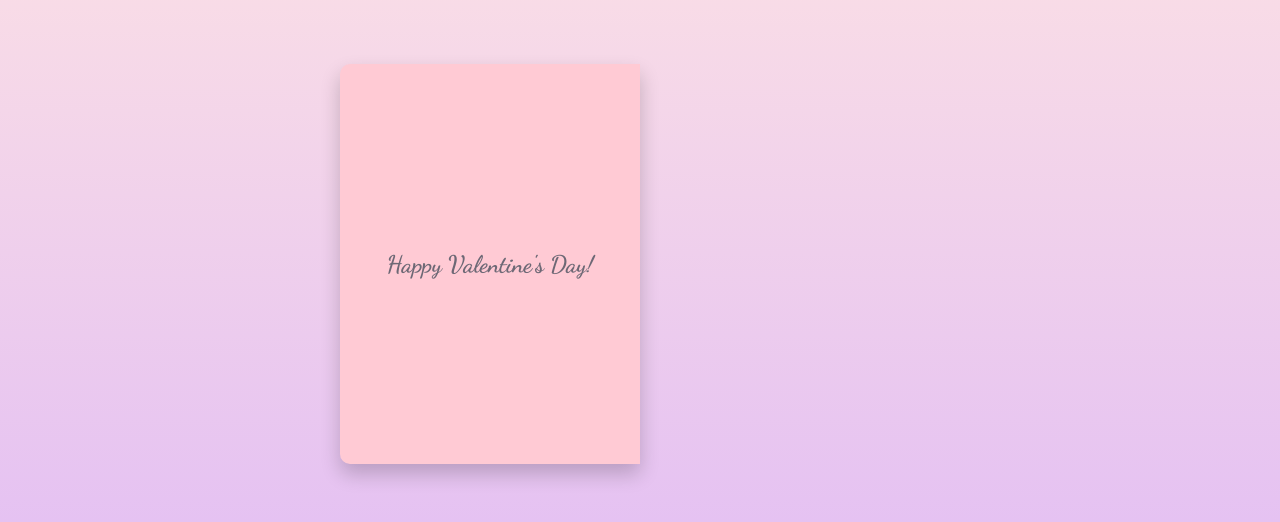
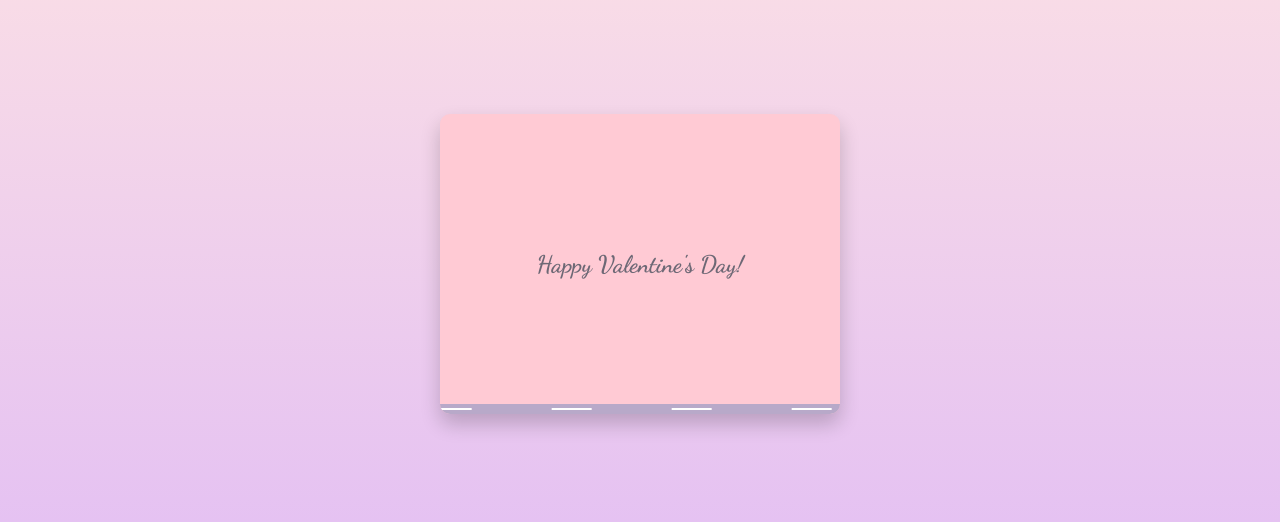
Before and after one commit to NanditaAnushravMudgal/Valentine, a plain HTML site: page index.html in a window 1280 px wide. Shown: the part 136-658 px from the top of the page. Drawn offline with Linux system fonts and the light colour scheme.

Commit message:
Update index.html

```diff
--- a/index.html
+++ b/index.html
@@ -18,90 +18,90 @@
       overflow: hidden;
     }
     .card {
-      width: 600px;
-      height: 400px;
+      width: 90%;
+      max-width: 400px;
+      height: 300px;
       position: relative;
-      perspective: 1000px;
-      display: flex;
-      justify-content: center;
-      align-items: center;
+      background: #ffcad4;
+      border-radius: 10px;
+      box-shadow: 0 10px 20px rgba(0, 0, 0, 0.2);
+      cursor: pointer;
+      overflow: hidden;
     }
-    .card-inner {
+    .card-front {
       width: 100%;
       height: 100%;
       position: absolute;
       display: flex;
-      transform-style: preserve-3d;
-      transition: transform 1s;
+      justify-content: center;
+      align-items: center;
+      font-family: 'Dancing Script', cursive;
+      font-size: 1.5rem;
+      color: #6d6875;
+      text-align: center;
+    }
+    .card-inner {
+      display: flex;
+      width: 100%;
+      height: 100%;
+      position: absolute;
+      transform-origin: center;
+      transform: scaleX(0);
+      transition: transform 1s ease-in-out;
     }
     .card.open .card-inner {
-      transform: rotateY(180deg);
+      transform: scaleX(1);
     }
     .card-side {
       width: 50%;
       height: 100%;
-      position: absolute;
-      background: #ffcad4;
-      backface-visibility: hidden;
+      position: relative;
       display: flex;
       justify-content: center;
       align-items: center;
-      box-shadow: 0 10px 20px rgba(0, 0, 0, 0.2);
+      box-sizing: border-box;
     }
-    .left {
-      left: 0;
-      transform-origin: left center;
-      border-radius: 10px 0 0 10px;
+    .left-side {
+      background: #ffcad4;
+      border-right: 2px solid #fde2e4;
     }
-    .right {
-      right: 0;
-      transform-origin: right center;
+    .right-side {
       background: #b8a9c9;
-      border-radius: 0 10px 10px 0;
-    }
-    .card-inner .right {
-      transform: rotateY(180deg);
-    }
-    .content {
-      font-size: 1.5rem;
-      font-family: 'Dancing Script', cursive;
-      color: #6d6875;
-      text-align: center;
     }
     .lyrics {
-      font-size: 1rem;
+      font-size: 0.9rem;
       font-family: 'Montserrat', sans-serif;
       text-align: center;
       color: white;
-      padding: 20px;
+      padding: 10px;
     }
     .car {
-      position: relative;
-      width: 150px;
-      height: 75px;
+      position: absolute;
+      bottom: 10px;
+      width: 100px;
+      height: 50px;
       background-color: #ffcad4;
       border-radius: 20px 20px 10px 10px;
       box-shadow: 0 5px 10px rgba(0, 0, 0, 0.2);
       display: flex;
       justify-content: center;
       align-items: center;
-      margin: 10px 0;
     }
     .windshield {
-      width: 100px;
-      height: 50px;
+      width: 70px;
+      height: 35px;
       background-color: #fde2e4;
       border-radius: 15px;
       position: absolute;
-      top: 10px;
+      top: 5px;
       display: flex;
       justify-content: center;
       align-items: center;
       border: 2px solid #f8b4d9;
     }
     .heart {
-      width: 40px;
-      height: 40px;
+      width: 25px;
+      height: 25px;
       background-color: #e63946;
       position: relative;
       transform: rotate(-45deg);
@@ -109,34 +109,35 @@
     .heart:before,
     .heart:after {
       content: "";
-      width: 40px;
-      height: 40px;
+      width: 25px;
+      height: 25px;
       background-color: #e63946;
       border-radius: 50%;
       position: absolute;
     }
     .heart:before {
-      top: -20px;
+      top: -12.5px;
       left: 0;
     }
     .heart:after {
-      left: 20px;
+      left: 12.5px;
       top: 0;
     }
     .road {
+      position: absolute;
+      bottom: 0;
       width: 100%;
-      height: 10%;
+      height: 10px;
       background-color: #b8a9c9;
-      border-top: 5px solid #f8b4d9;
       display: flex;
       align-items: center;
       justify-content: space-between;
+      padding: 0 5px;
     }
     .road-line {
       width: 10%;
-      height: 3px;
+      height: 2px;
       background: white;
-      margin: 0 2%;
       animation: move-lines 3s linear infinite;
     }
     @keyframes move-lines {
@@ -151,36 +152,32 @@
 </head>
 <body>
   <div class="card" onclick="toggleCard(this)">
+    <div class="card-front">Happy Valentine's Day!</div>
     <div class="card-inner">
-      <div class="card-side left">
-        <div class="content">Happy Valentine's Day!</div>
+      <div class="card-side left-side">
+        <div class="content">A sweet message for your love...</div>
       </div>
-      <div class="card-side right">
+      <div class="card-side right-side">
         <div class="lyrics">Your favorite lyrics go here...</div>
         <div class="car">
           <div class="windshield">
             <div class="heart"></div>
           </div>
         </div>
-        <div class="road">
-          <div class="road-line"></div>
-          <div class="road-line"></div>
-          <div class="road-line"></div>
-          <div class="road-line"></div>
-        </div>
       </div>
+    </div>
+    <div class="road">
+      <div class="road-line"></div>
+      <div class="road-line"></div>
+      <div class="road-line"></div>
+      <div class="road-line"></div>
     </div>
   </div>
 
-  <iframe
-    id="youtube-player"
-    width="0"
-    height="0"
-    src="https://www.youtube.com/embed/_7kgU0lyVhw?autoplay=1&loop=1&playlist=_7kgU0lyVhw"
-    frameborder="0"
-    allow="autoplay"
-    style="display: none;">
-  </iframe>
+  <audio id="background-music" autoplay loop style="display: none;">
+    <source src="https://yourwebsite.com/path-to-your-music-file.mp3" type="audio/mpeg">
+    Your browser does not support the audio element.
+  </audio>
 
   <script>
     function toggleCard(card) {
```
